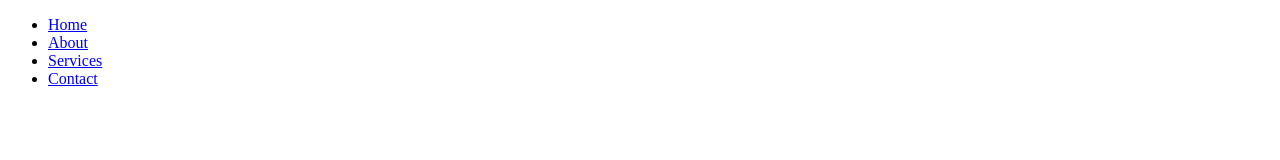
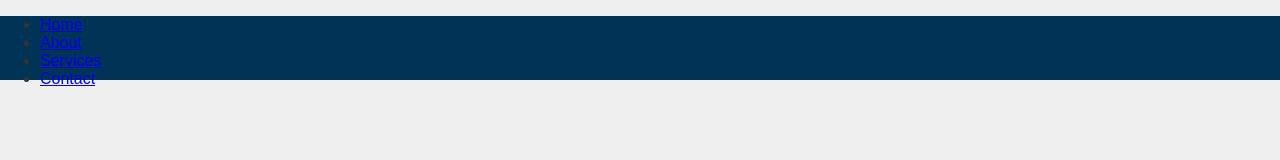
Before and after one commit to VineDevFrontend/Blue-Waves, a plain HTML site: page index.html in a window 1280 px wide. Drawn offline with Linux system fonts and the light colour scheme; files that its build step writes are made by us from their sources.

Commit message:
fix: Update styles and HTML structure

```diff
--- a/css/index-styles.css
+++ b/css/index-styles.css
@@ -0,0 +1,21 @@
+body {
+    max-width: 100%;
+    margin: 0;
+    padding: 0;
+    box-sizing: border-box;
+}
+
+body, html {
+    font-family: 'Arial', sans-serif;
+    background-color: #f0f0f0;
+    color: #333;
+}
+
+#nav-bar {
+    background-color: #003356;
+    width: 100%;
+    height: 64px;
+    padding: 0;
+    margin: auto;
+    border: 0;
+}
--- a/index.html
+++ b/index.html
@@ -9,12 +9,14 @@
 <body>
     <header id="home"></header>
     <nav id="nav-bar">
-        <ul>
-            <li><a href="#home">Home</a></li>
-            <li><a href="#about">About</a></li>
-            <li><a href="#services">Services</a></li>
-            <li><a href="#contant">Contact</a></li>
-        </ul>
+        <div class="nav-container">
+            <ul id="nav-list">
+                <li><a href="#home">Home</a></li>
+                <li><a href="#about">About</a></li>
+                <li><a href="#services">Services</a></li>
+                <li><a href="#contant">Contact</a></li>
+            </ul>
+        </div>
     </nav>
     <section id="about"></section>
     <article id="services"></article>
```
